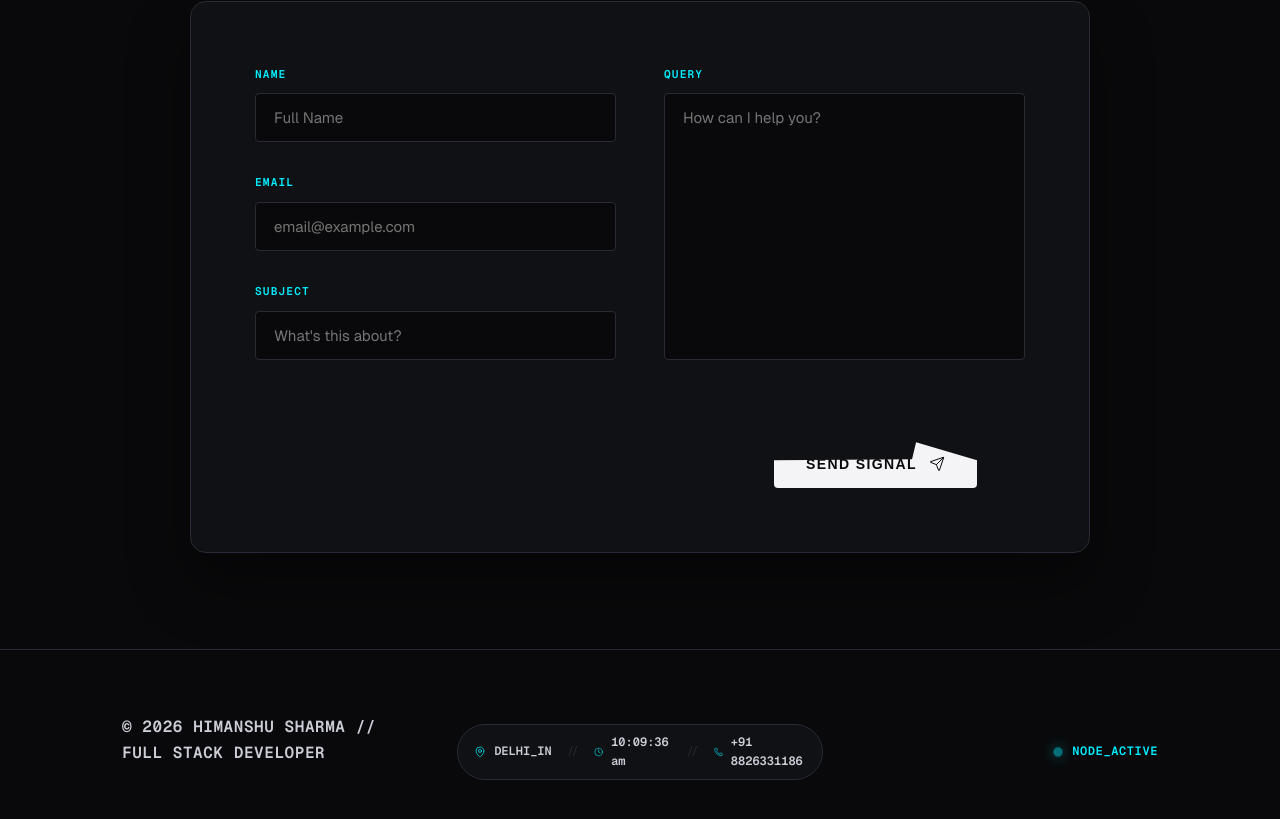
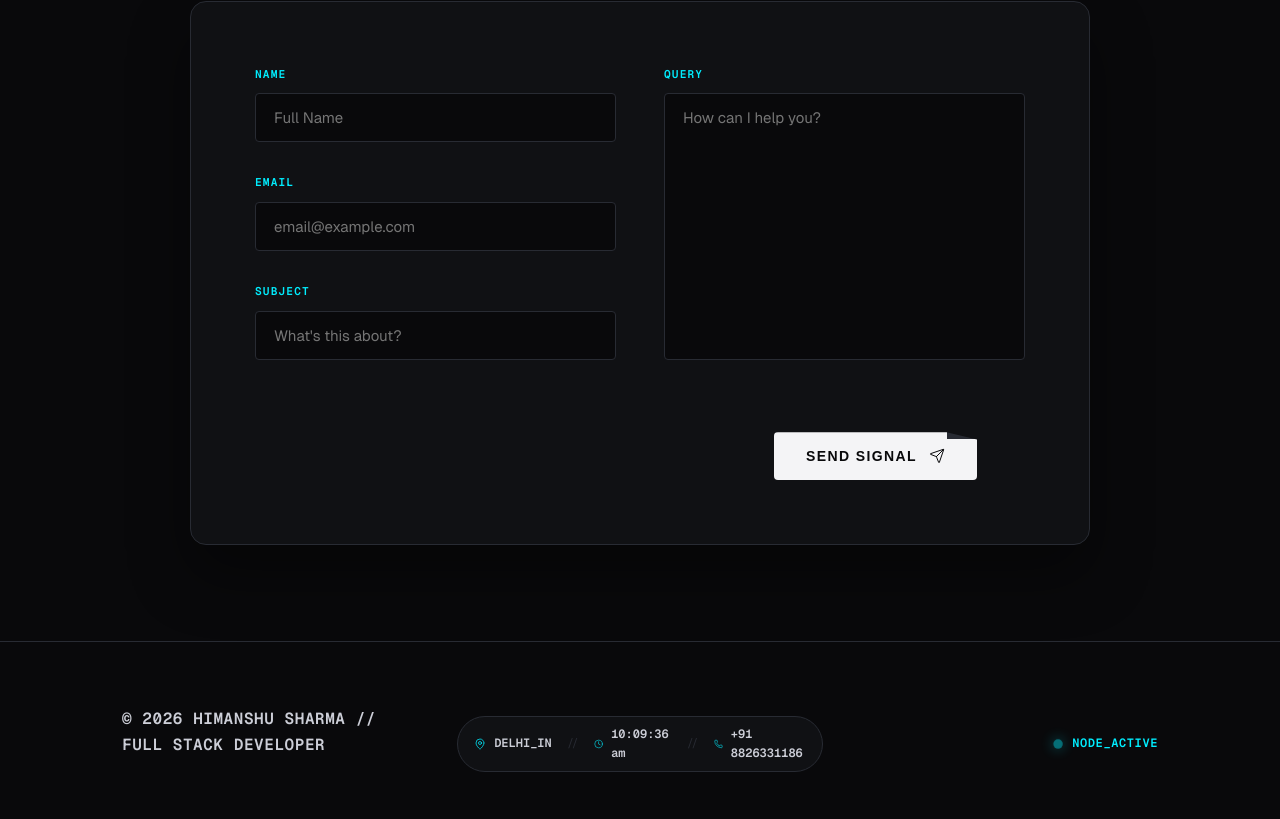
Before and after one commit to hauntedcrewvkr/himanshu_portfolio, a React (Vite) app: page / in a window 1280 px wide. Shown: the part 4737-5556 px from the top of the page. Built offline with nearby package versions, Linux system fonts and the light colour scheme.

Commit message:
style: implement document-style 'dog-ear' corner effect for Send Signal button

```diff
--- a/src/styles/components.scss
+++ b/src/styles/components.scss
@@ -347,20 +347,34 @@
       margin-right: $space-6;
       background: var(--text-100);
       color: var(--surface-100);
-      padding: 24px 32px 16px;
+      padding: 16px 32px;
       border: none;
       font-weight: 900;
       text-transform: uppercase;
       letter-spacing: 0.1em;
-      transition: none !important; // Kill all inheritance
-      /* YOUR SPECIFIC POLYGON */
-      clip-path: polygon(68% 48%, 70% 18%, 100% 50%, 100% 100%, 0 100%, 0% 50%);
+      transition: none !important;
+      /* DOG-EAR POLYGON */
+      clip-path: polygon(0% 0%, 85% 0%, 100% 15%, 100% 100%, 0% 100%);
       z-index: 5;
+
+      // THE PHYSICAL FOLD
+      &::before {
+        content: "";
+        position: absolute;
+        top: 0;
+        right: 0;
+        width: 15%; // Match the polygon 100-85
+        height: 15%; // Match the polygon 15
+        background: var(--surface-500); // Darker shadow for the fold
+        z-index: 6;
+        pointer-events: none;
+      }
 
       &:hover {
         background: var(--primary);
         color: var(--surface-100);
-        transform: translateY(-4px);
+        transform: translateY(-2px);
+        &::before { background: hsl(var(--primary-h) var(--primary-s) 30%); }
       }
     }
 
```
